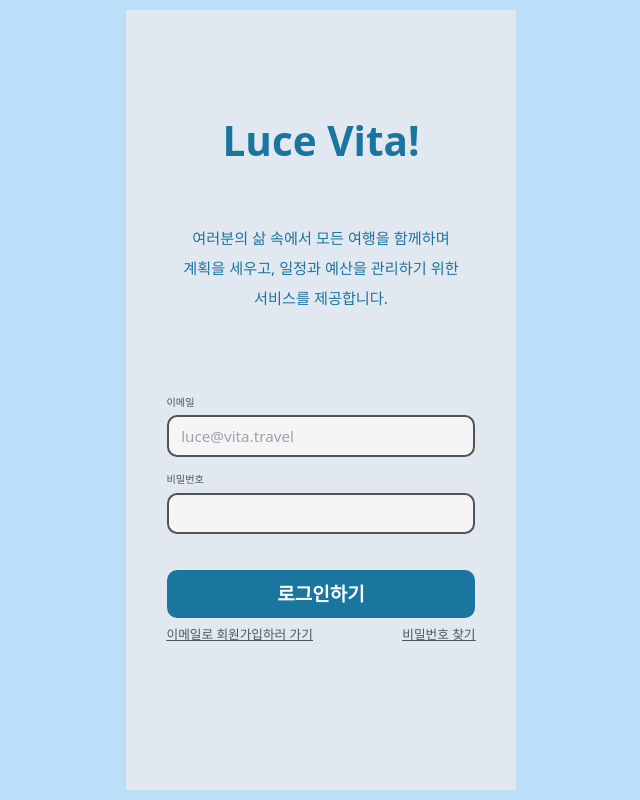
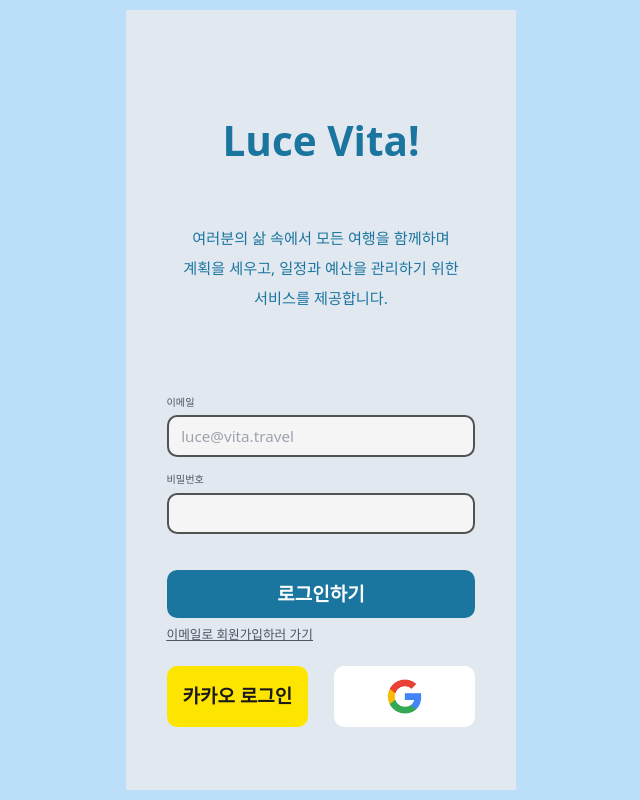
Before and after one commit to kosta-donana/luce-vita-client, a React (Vite) app: page /login in a window 1280 px wide. Shown: the whole page, without its empty margins (319-959 px from the left). Built offline with nearby package versions, Linux system fonts and the light colour scheme.

Commit message:
feat: 소셜 로그인 버튼 추가

```diff
--- a/src/components/common/FullWidthButton.tsx
+++ b/src/components/common/FullWidthButton.tsx
@@ -17,7 +17,7 @@ export const FullWidthButton: React.FC<PropsWithChildren<FullWidthButtonProps>>
       type={type}
       className={`${
         margin ?? ''
-      } p-5 ${bgColor} w-full ${textColor} text-3xl font-bold rounded-2xl`.trim()}
+      } p-5 ${bgColor} w-full ${textColor} text-3xl font-bold rounded-2xl flex justify-center items-center`.trim()}
       onClick={onClickHandler}
     >
       {children}
--- a/src/pages/Login.tsx
+++ b/src/pages/Login.tsx
@@ -24,7 +24,15 @@ export function Login() {
       </form>
       <div className="mt-3 text-gray-600 underline text-xl flex justify-between">
         <Link to="/">이메일로 회원가입하러 가기</Link>
-        <Link to="/">비밀번호 찾기</Link>
+        {/* <Link to="/">비밀번호 찾기</Link> */}
+      </div>
+      <div className="mt-9 flex gap-x-10">
+        <Button type="button" bgColor="bg-[#fee500]" textColor="text-[#191919]">
+          카카오 로그인
+        </Button>
+        <Button type="button" bgColor="bg-white" textColor="text-black">
+          <img src="/google.png" className="size-14" alt="구글 로그인" />
+        </Button>
       </div>
     </div>
   );
```
